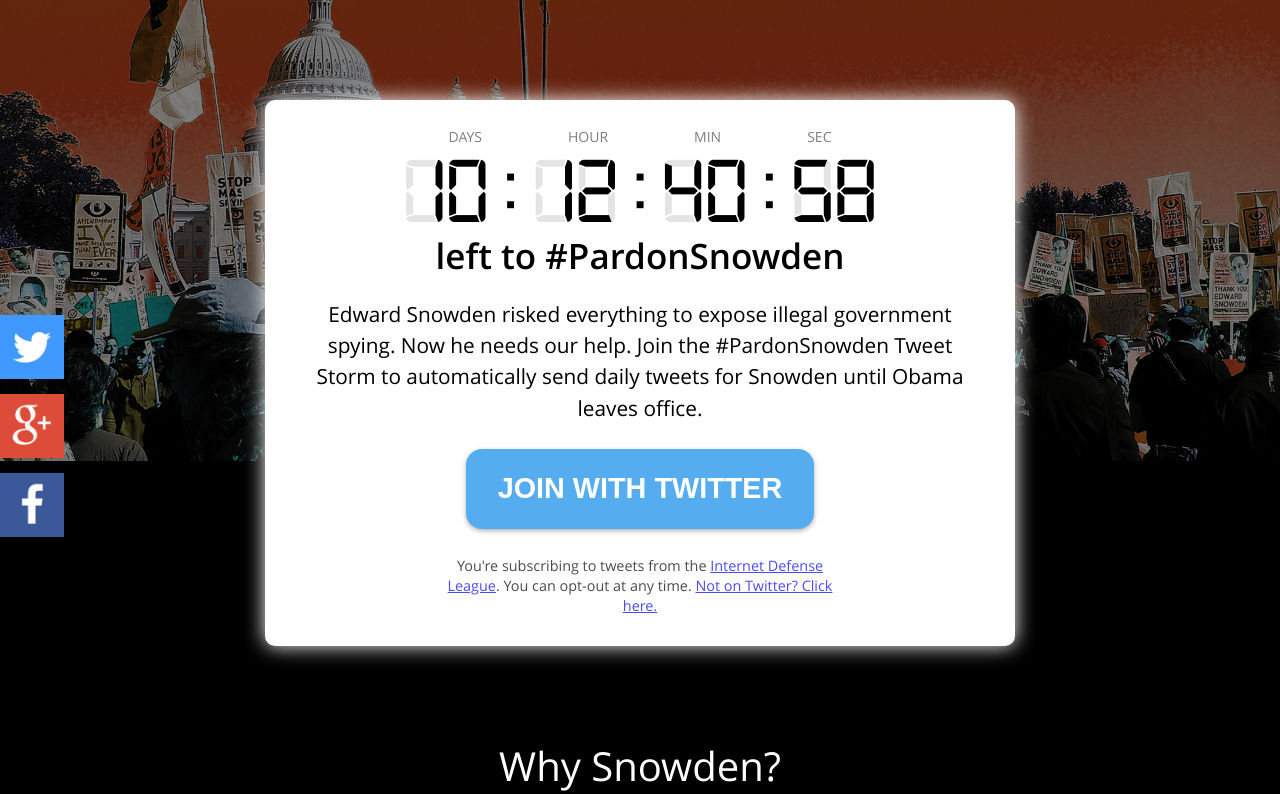
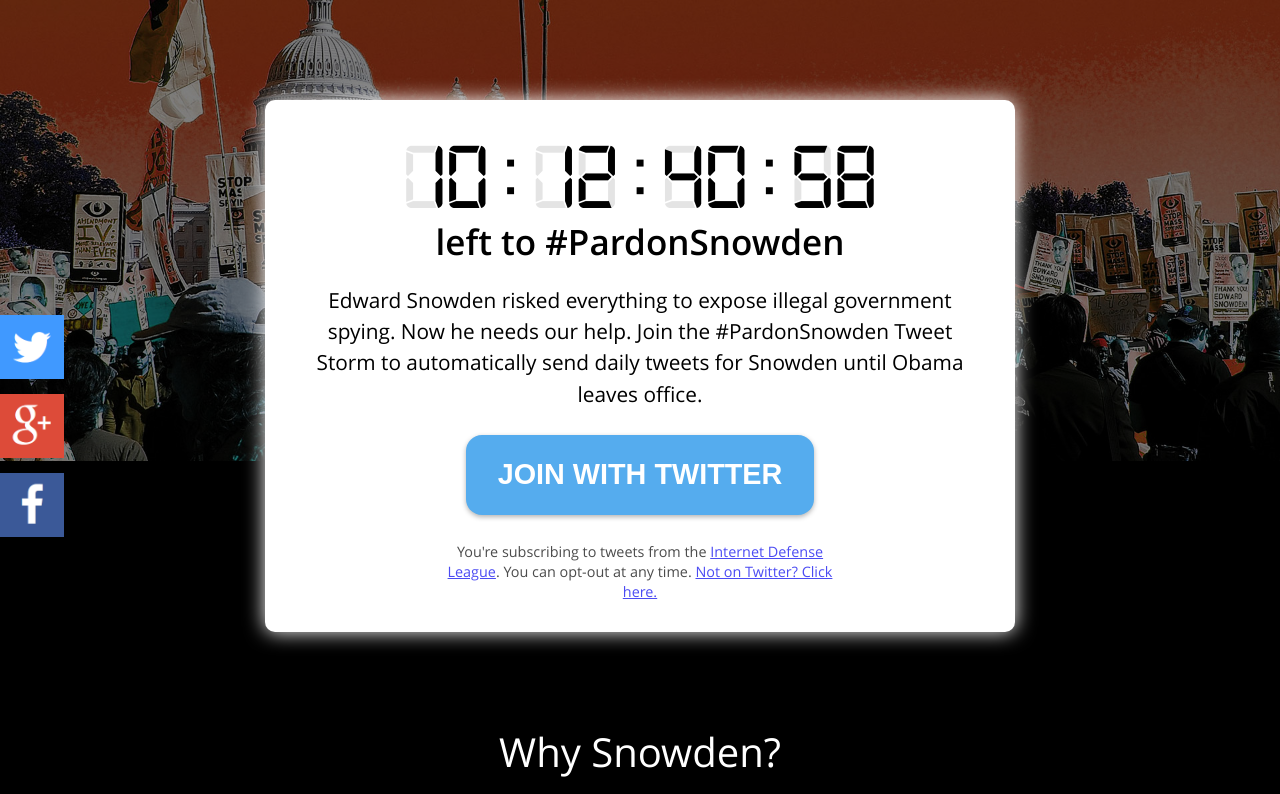
Before and after one commit to fightforthefuture/pardonsnowden, a plain HTML site: page index.html in a window 1280 px wide. Shown: the top 794 px of the page. Drawn offline with Linux system fonts and the light colour scheme.

Commit message:
remove days labels

```diff
--- a/index.html
+++ b/index.html
@@ -10,7 +10,7 @@
 
     <div class="cta">
 
-        <div class="label"><span>Days</span><span>Hour</span><span>Min</span><span>Sec</span></div>
+        <!--<div class="label"><span>Days</span><span>Hour</span><span>Min</span><span>Sec</span></div>-->
         <div class="countdown">
             <div id="digits_background">00:00:00:00</div>
             <div id="remaining">00:00:00:00</div>
```
